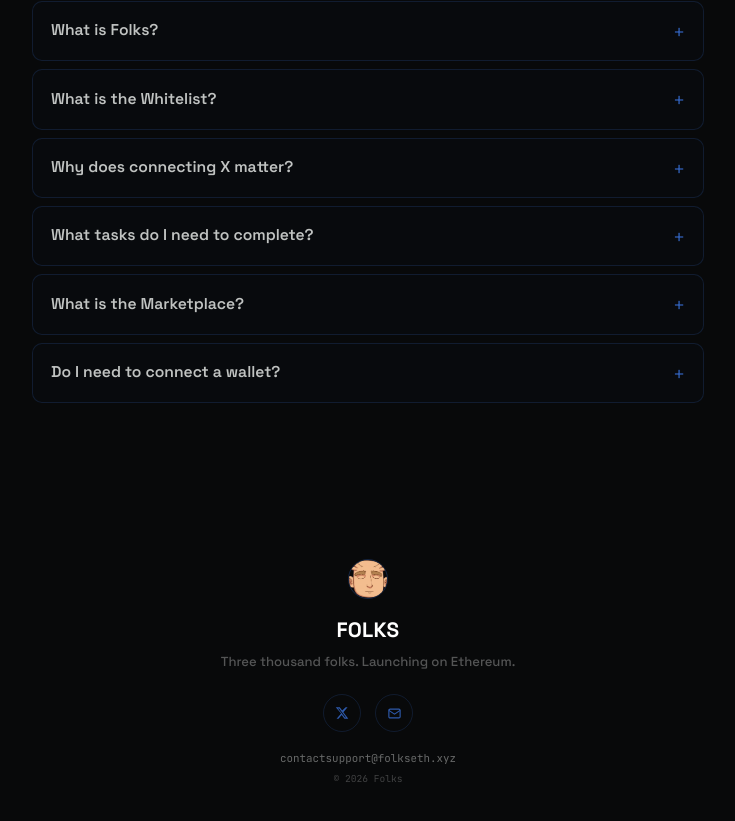
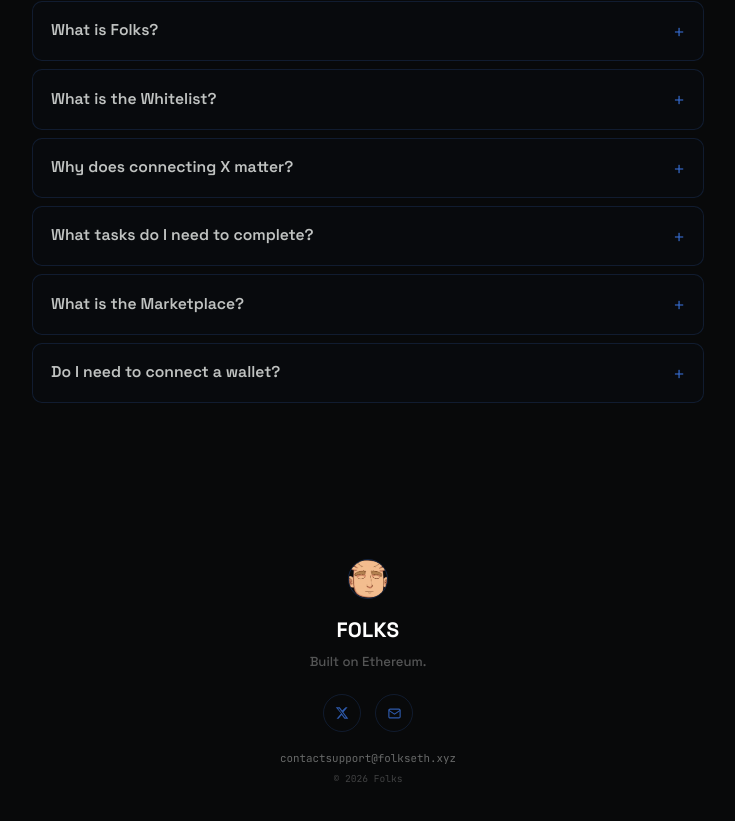
Before and after one commit to pixelgamesite-maker/Folks, a React (Vite) app: page / in a window 1280 px wide. Shown: the part 1464-2285 px from the top of the page, without its empty margins (272-1007 px from the left). Built offline with nearby package versions, Linux system fonts and the light colour scheme; no server answers.

Commit message:
Update Footer.tsx

```diff
--- a/src/components/Footer.tsx
+++ b/src/components/Footer.tsx
@@ -14,7 +14,7 @@ export default function Footer() {
         FOLKS
       </h3>
       <p style={{ fontFamily: display, fontSize: "0.82rem", color: "rgba(245,247,245,0.32)", margin: "0 0 22px" }}>
-        Three thousand folks. Launching on Ethereum.
+        Built on Ethereum.
       </p>
 
       <div style={{ display: "flex", gap: "14px", justifyContent: "center", marginBottom: "18px" }}>
```
